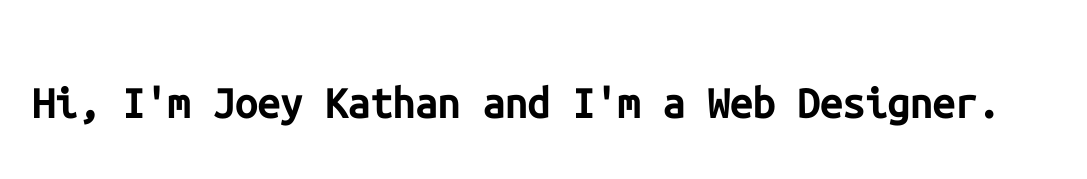
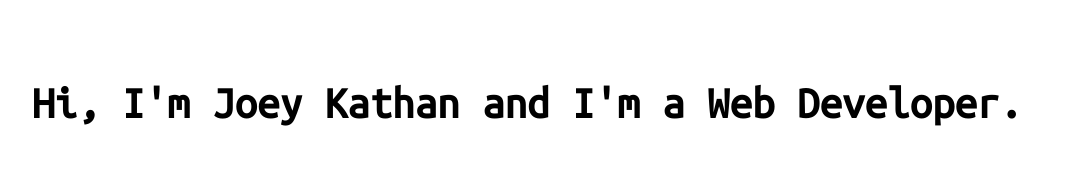
Before and after one commit to jkathan/2018-Kathan-portfolio, a React (Create React App) app: page / in a window 1280 px wide. Shown: the part 138-317 px from the top of the page, without its empty margins (96-1183 px from the left). Built offline with nearby package versions, Linux system fonts and the light colour scheme.

Commit message:
adding edits

```diff
--- a/src/components/brief.js
+++ b/src/components/brief.js
@@ -3,7 +3,7 @@ import React from 'react';
 export default function TagLine(){
 	return (
 		<div className='banner' id="home">
-			<h1>Hi, I'm Joey Kathan and I'm a Web Designer.</h1>
+			<h1>Hi, I'm Joey Kathan and I'm a Web Developer.</h1>
 		</div>
 	);
 }
```
